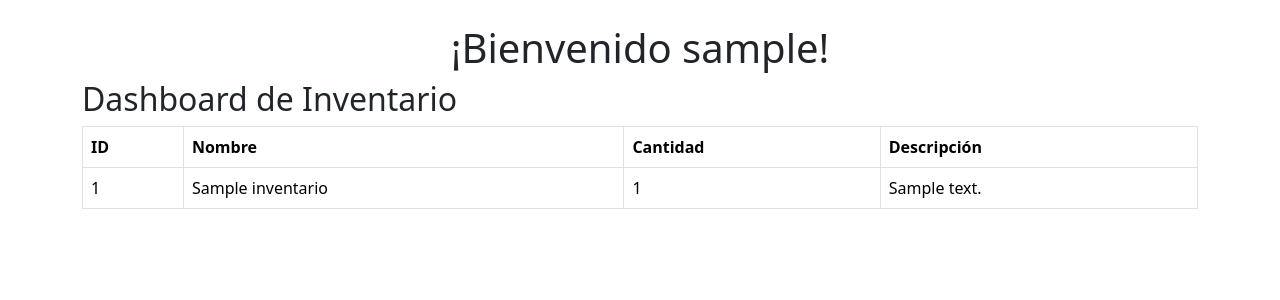
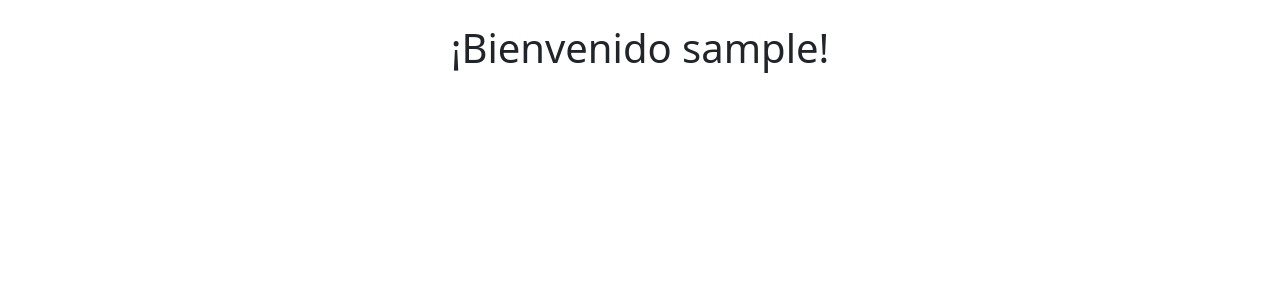
Before and after one commit to alexmartinez-off/SGI-AM, a Flask app: page / in a window 1280 px wide. Shown: the part 64-364 px from the top of the page. Run offline with Flask 3, Linux system fonts and the light colour scheme; a user stored in the database is signed in; tables that the repository leaves empty hold one stand-in row (values such as "Sample post"); parts of the project's set-up code (start-up, migrations or seed data) failed here and were passed over.

Commit message:
Modulo pendiente por hacer / requiere avances de la DB

```diff
--- a/SGI/src/templates/core/index.html
+++ b/SGI/src/templates/core/index.html
@@ -1,8 +1,8 @@
 {% extends "_base.html" %}
 {% block content %}
 <h1 class="text-center">¡Bienvenido {{ current_user.username }}!</h1>
-<h2>Dashboard de Inventario</h2>
-<table class="table table-bordered">
+<!--<h2>Dashboard de Inventario</h2>
+ <table class="table table-bordered">
   <thead>
     <tr>
       <th>ID</th>
@@ -21,5 +21,5 @@
     </tr>
     {% endfor %}
   </tbody>
-</table>
+</table> -->
 {% endblock %}
```
